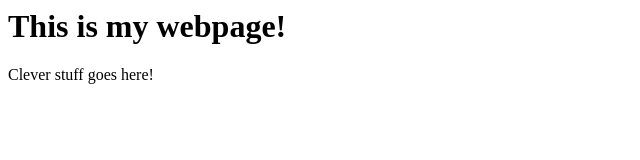
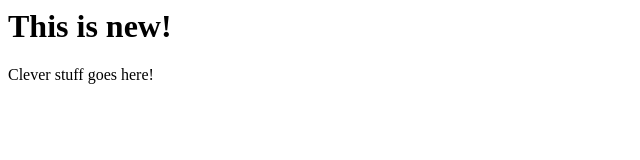
Before and after one commit to minhhngu/itc134-fl19-git-github, a plain HTML site: page index.html in a window 1280 px wide. Shown: the whole page, without its empty margins (0-640 px from the left). Drawn offline with Linux system fonts and the light colour scheme.

Commit message:
Changes my h1 text

```diff
--- a/index.html
+++ b/index.html
@@ -1,7 +1,7 @@
 <html>
 
     <body>
-        <h1>This is my webpage!</h1>
+        <h1>This is new!</h1>
         <p>Clever stuff goes here!</p>
     </body>
 </html>
```
Also changed, not shown: 1 other file.
